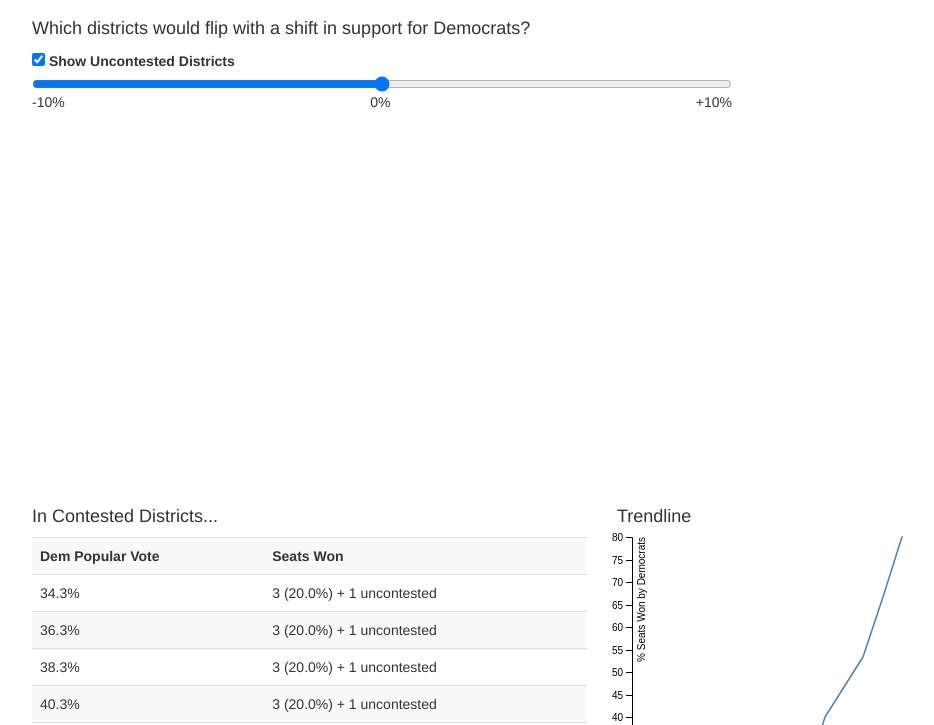
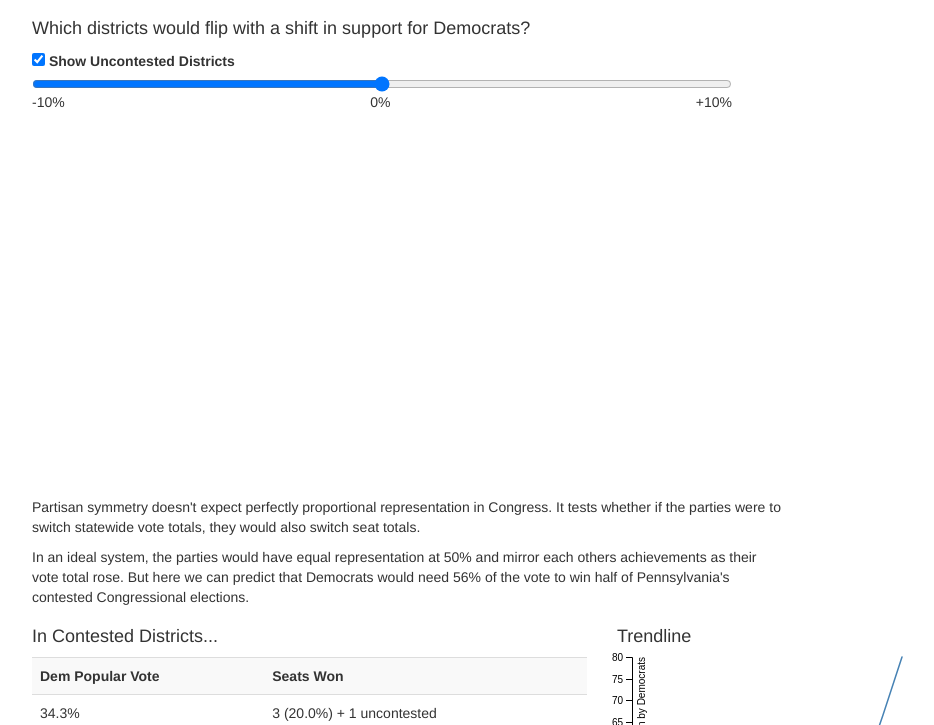
Before and after one commit to Georeactor/gerrymandering, a plain HTML site: page index.html in a window 1280 px wide. Shown: the part 75-800 px from the top of the page, without its empty margins (38-972 px from the left). Drawn offline with Linux system fonts and the light colour scheme; no server answers.

Commit message:
helpful text and better graph

```diff
--- a/RenderMap.js
+++ b/RenderMap.js
@@ -170,7 +170,7 @@ d3.json("vote-totals.json", function(err, districts) {
   var x = d3.scaleLinear()
     .rangeRound([0, width]);
   var y = d3.scaleLinear()
-    .rangeRound([height, 0]);
+    .rangeRound([height - 10, 0]);
   var line = d3.line()
     .x(function(d) { return x(d.percent); })
     .y(function(d) { return y(d.seats); });
--- a/index.html
+++ b/index.html
@@ -28,6 +28,16 @@
         </div>
       </div>
       <div class="row">
+        <div class="col-sm-8">
+          <p>Partisan symmetry doesn't expect perfectly proportional representation in Congress. It tests whether
+          if the parties were to switch statewide vote totals, they would also switch seat totals.</p>
+          <p>In an ideal
+          system, the parties would have equal representation at 50% and mirror each others achievements as their
+          vote total rose. But here we can predict that Democrats would need 56% of the vote to win half of Pennsylvania's
+          contested Congressional elections.</p>
+        </div>
+      </div>
+      <div class="row">
         <div class="col-sm-6">
           <h4>In Contested Districts...</h4>
           <table class="table table-striped">
```
